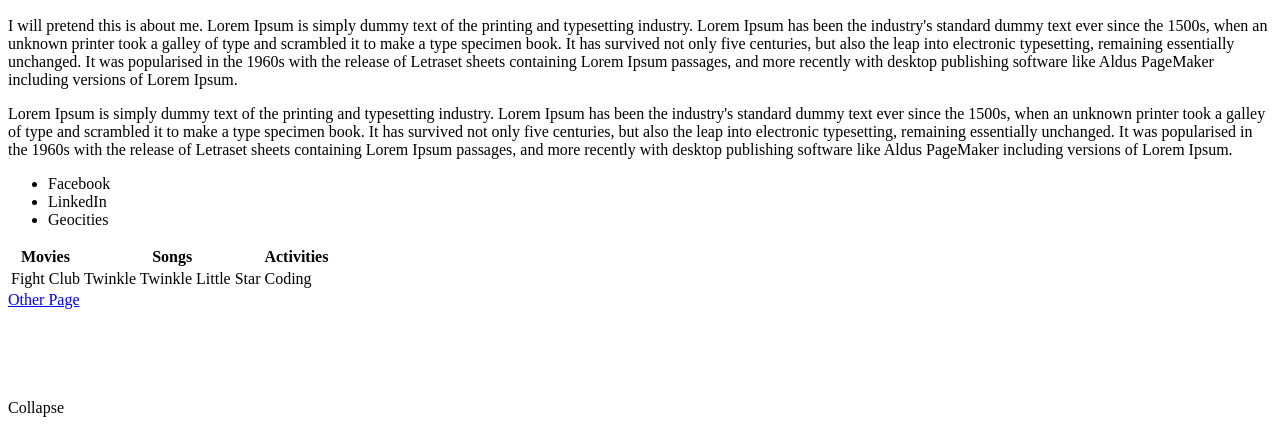
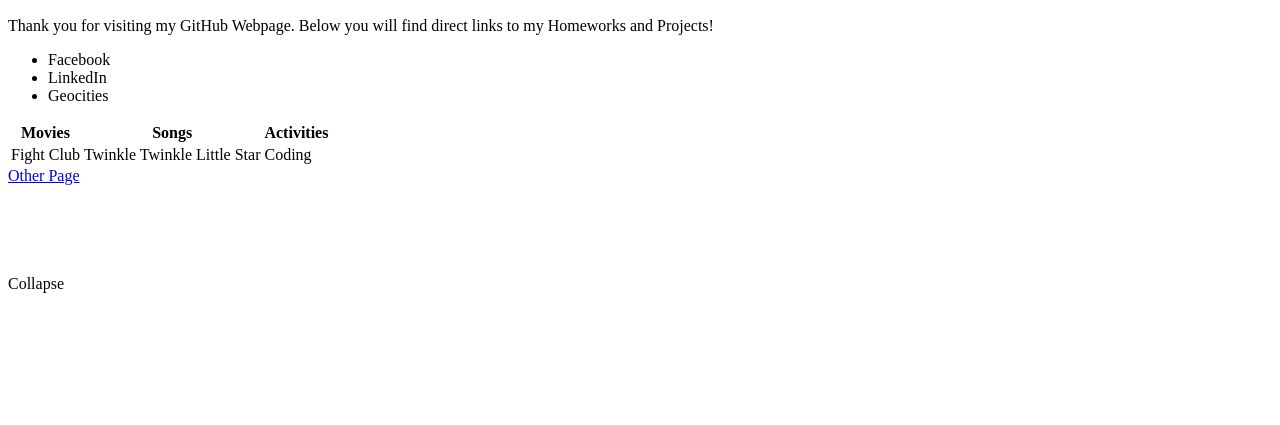
Before and after one commit to MAPatxot/github-projects, a plain HTML site: page index.html in a window 1280 px wide. Shown: the part 401-826 px from the top of the page. After the commit the page ends 800 px from the top, so only its background shows below. Drawn offline with Linux system fonts and the light colour scheme.

Commit message:
3rd - Info Added

```diff
--- a/index.html
+++ b/index.html
@@ -11,8 +11,7 @@
   <br>
   <img src="https://cdn.rutgersbootcamp.com/wp-content/uploads/sites/28/2017/01/anthony-instructor-150x150.jpg" alt="">
   <br>
-  <p>I will pretend this is about me. Lorem Ipsum is simply dummy text of the printing and typesetting industry. Lorem Ipsum has been the industry's standard dummy text ever since the 1500s, when an unknown printer took a galley of type and scrambled it to make a type specimen book. It has survived not only five centuries, but also the leap into electronic typesetting, remaining essentially unchanged. It was popularised in the 1960s with the release of Letraset sheets containing Lorem Ipsum passages, and more recently with desktop publishing software like Aldus PageMaker including versions of Lorem Ipsum.</p>
-  <p>Lorem Ipsum is simply dummy text of the printing and typesetting industry. Lorem Ipsum has been the industry's standard dummy text ever since the 1500s, when an unknown printer took a galley of type and scrambled it to make a type specimen book. It has survived not only five centuries, but also the leap into electronic typesetting, remaining essentially unchanged. It was popularised in the 1960s with the release of Letraset sheets containing Lorem Ipsum passages, and more recently with desktop publishing software like Aldus PageMaker including versions of Lorem Ipsum.</p>
+  <p>Thank you for visiting my GitHub Webpage. Below you will find direct links to my Homeworks and Projects! </p>
   <ul>
     <li>Facebook</li>
     <li>LinkedIn</li>
```
